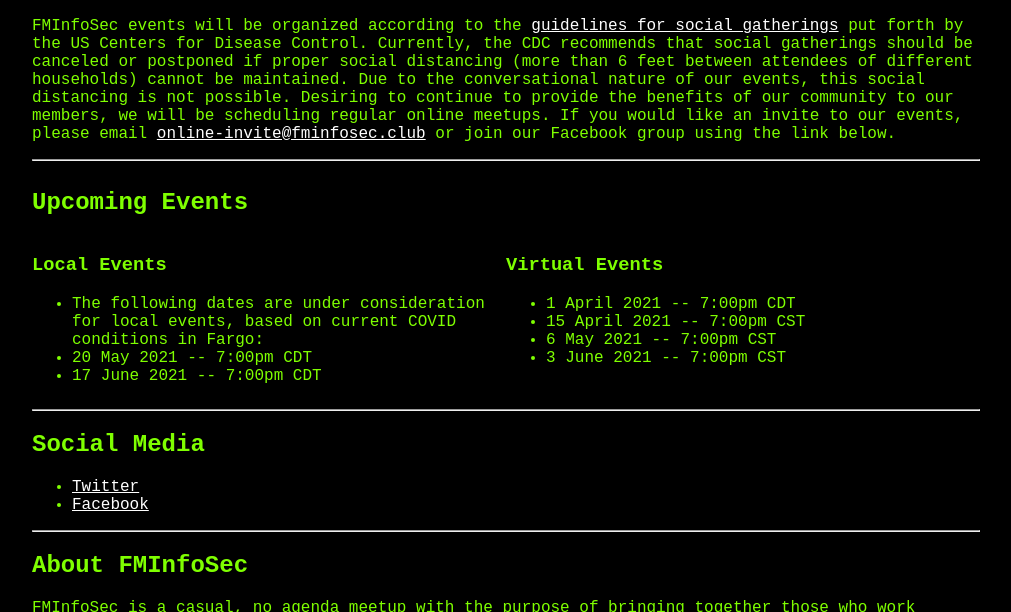
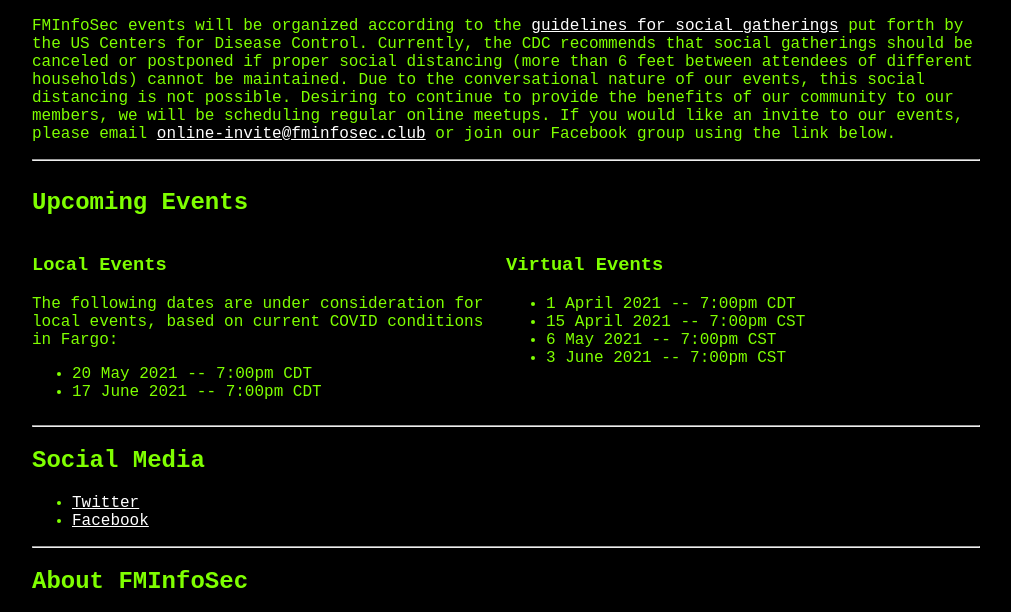
Before and after one commit to FMInfoSec/website, a plain HTML site: page fminfosec.club/index.html in a window 1280 px wide. Shown: the part 110-722 px from the top of the page, without its empty margins (134-1145 px from the left). Drawn offline with Linux system fonts and the light colour scheme.

Commit message:
Changed some formatting.

```diff
--- a/fminfosec.club/index.html
+++ b/fminfosec.club/index.html
@@ -50,8 +50,8 @@
       <h2 class="event-heading">Upcoming Events</h2>
       <article class="event-list">
         <h3>Local Events</h3>
+        <p>The following dates are under consideration for local events, based on current COVID conditions in Fargo:</p>
         <ul>
-          <li>The following dates are under consideration for local events, based on current COVID conditions in Fargo:</li>
           <li>20 May 2021 -- 7:00pm CDT</li>
           <li>17 June 2021 -- 7:00pm CDT</li>
         </ul>
```
